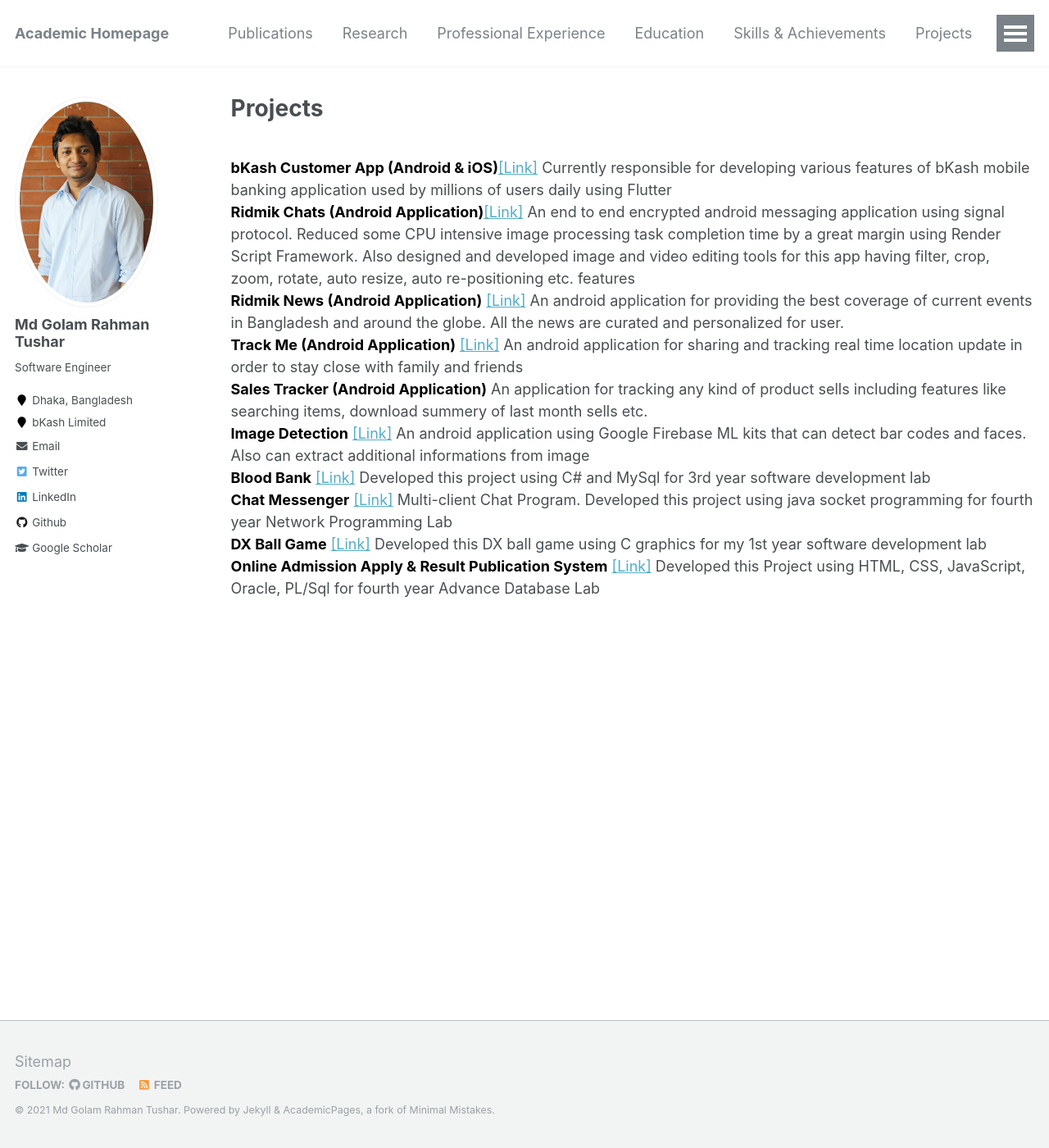
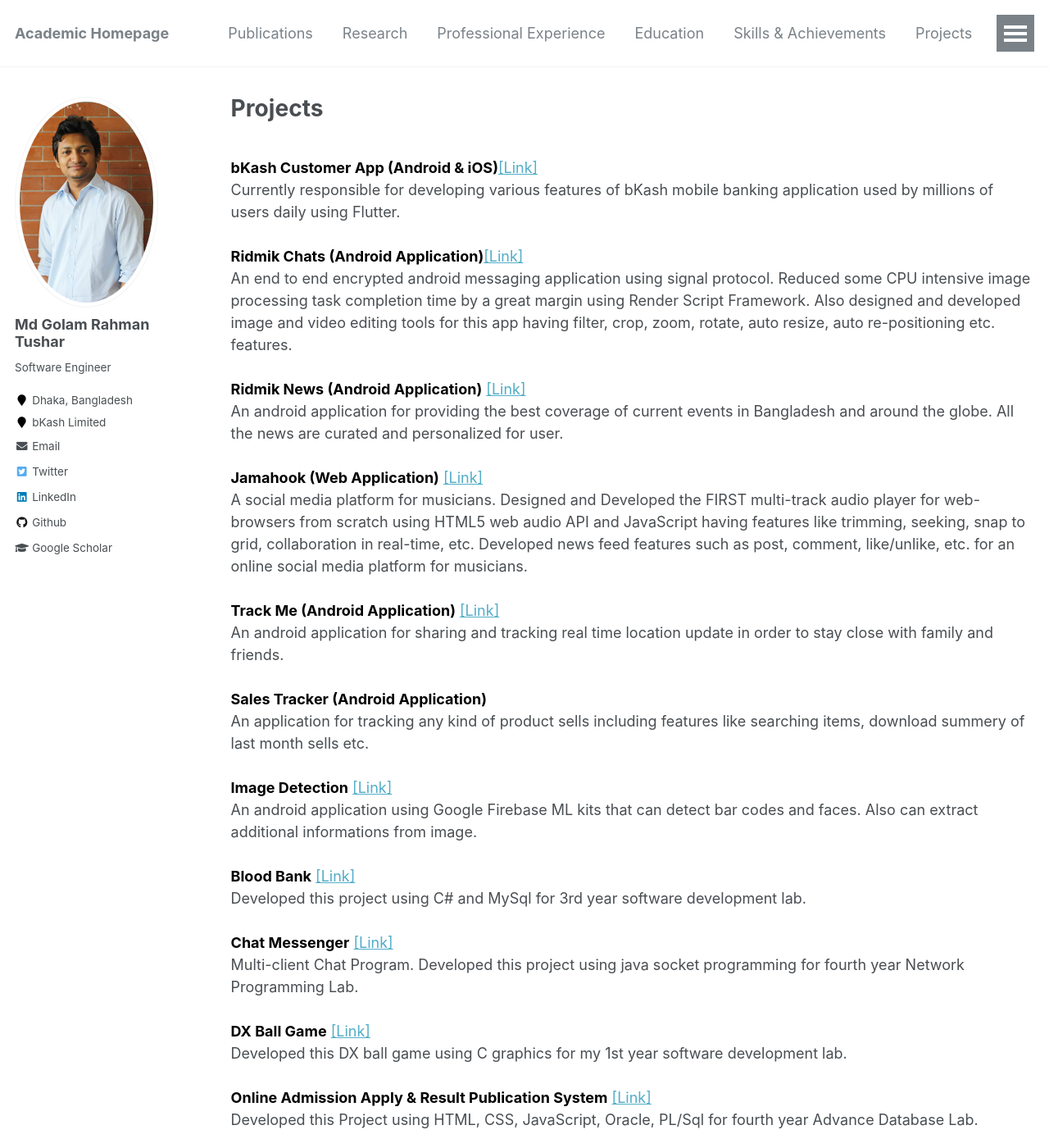
Before and after one commit to grtushar/grtushar.github.io, a Jekyll site: the page built from _pages/projects.md, in a window 1280 px wide and 1400 px high. Shown: the whole window at 82% size. Built offline with Jekyll 4.4.1, drawn with Linux system fonts in a browser that asks for light colours.

Commit message:
:sparkles: Update projects page

```diff
--- a/_pages/projects.md
+++ b/_pages/projects.md
@@ -8,33 +8,36 @@
 ---
 
 <br/>
-    <span style="color:black; font-weight:bold; font-size:18px">bKash Customer App (Android & iOS)</span>[[Link]](https://play.google.com/store/apps/details?id=com.bKash.customerapp&hl=en&gl=US)
-    Currently responsible for developing various features of bKash mobile banking application used by millions of users daily using Flutter
+    <span style="color:black; font-weight:bold; font-size:18px">bKash Customer App (Android & iOS)</span>[[Link]](https://play.google.com/store/apps/details?id=com.bKash.customerapp&hl=en&gl=US)<br/>
+    Currently responsible for developing various features of bKash mobile banking application used by millions of users daily using Flutter.<br/>
 <br/>
-    <span style="color:black; font-weight:bold; font-size:18px">Ridmik Chats (Android Application)</span>[[Link]](https://play.google.com/store/apps/details?id=ridmik.one&hl=en&gl=US)
-    An end to end encrypted android messaging application using signal protocol. Reduced some CPU intensive image processing task completion time by a great margin using Render Script Framework. Also designed and developed image and video editing tools for this app having filter, crop, zoom, rotate, auto resize, auto re-positioning etc. features
+    <span style="color:black; font-weight:bold; font-size:18px">Ridmik Chats (Android Application)</span>[[Link]](https://play.google.com/store/apps/details?id=ridmik.one&hl=en&gl=US)<br/>
+    An end to end encrypted android messaging application using signal protocol. Reduced some CPU intensive image processing task completion time by a great margin using Render Script Framework. Also designed and developed image and video editing tools for this app having filter, crop, zoom, rotate, auto resize, auto re-positioning etc. features.<br/>
 <br/>
-    <span style="color:black; font-weight:bold; font-size:18px">Ridmik News (Android Application)</span> [[Link]](https://play.google.com/store/apps/details?id=ridmik.news)
-    An android application for providing the best coverage of current events in Bangladesh and around the globe. All the news are curated and personalized for user.
+    <span style="color:black; font-weight:bold; font-size:18px">Ridmik News (Android Application)</span> [[Link]](https://play.google.com/store/apps/details?id=ridmik.news)<br/>
+    An android application for providing the best coverage of current events in Bangladesh and around the globe. All the news are curated and personalized for user.<br/>
 <br/>
-    <span style="color:black; font-weight:bold; font-size:18px">Track Me (Android Application)</span> [[Link]](https://apkgk.com/com.itsoul.lab.trackme)
-    An android application for sharing and tracking real time location update in order to stay close with family and friends
+    <span style="color:black; font-weight:bold; font-size:18px">Jamahook (Web Application)</span> [[Link]](https://jamahook.com/)<br/>
+    A social media platform for musicians. Designed and Developed the FIRST multi-track audio player for web-browsers from scratch using HTML5 web audio API and JavaScript having features like trimming, seeking, snap to grid, collaboration in real-time, etc. Developed news feed features such as post, comment, like/unlike, etc. for an online social media platform for musicians.<br/>
 <br/>
-    <span style="color:black; font-weight:bold; font-size:18px">Sales Tracker (Android Application)</span>
-    An application for tracking any kind of product sells including features like searching items, download summery of last month sells etc.
+    <span style="color:black; font-weight:bold; font-size:18px">Track Me (Android Application)</span> [[Link]](https://apkgk.com/com.itsoul.lab.trackme)<br/>
+    An android application for sharing and tracking real time location update in order to stay close with family and friends.<br/>
 <br/>
-    <span style="color:black; font-weight:bold; font-size:18px">Image Detection</span> [[Link]](https://github.com/grtushar/Image-Detection)
-    An android application using Google Firebase ML kits that can detect bar codes and faces. Also can extract additional informations from image
+    <span style="color:black; font-weight:bold; font-size:18px">Sales Tracker (Android Application)</span><br/>
+    An application for tracking any kind of product sells including features like searching items, download summery of last month sells etc.<br/>
 <br/>
-    <span style="color:black; font-weight:bold; font-size:18px">Blood Bank</span> [[Link]](https://github.com/grtushar/Blood-Bank)
-    Developed this project using C# and MySql for 3rd year software development lab
+    <span style="color:black; font-weight:bold; font-size:18px">Image Detection</span> [[Link]](https://github.com/grtushar/Image-Detection)<br/>
+    An android application using Google Firebase ML kits that can detect bar codes and faces. Also can extract additional informations from image.<br/>
 <br/>
-    <span style="color:black; font-weight:bold; font-size:18px">Chat Messenger</span> [[Link]](https://github.com/grtushar/Chat-Messenger)
-    Multi-client Chat Program. Developed this project using java socket programming for fourth year Network Programming Lab
+    <span style="color:black; font-weight:bold; font-size:18px">Blood Bank</span> [[Link]](https://github.com/grtushar/Blood-Bank)<br/>
+    Developed this project using C# and MySql for 3rd year software development lab.<br/>
 <br/>
-    <span style="color:black; font-weight:bold; font-size:18px">DX Ball Game</span> [[Link]](https://github.com/grtushar/DX-Ball-Game)
-    Developed this DX ball game using C graphics for my 1st year software development lab
+    <span style="color:black; font-weight:bold; font-size:18px">Chat Messenger</span> [[Link]](https://github.com/grtushar/Chat-Messenger)<br/>
+    Multi-client Chat Program. Developed this project using java socket programming for fourth year Network Programming Lab.<br/>
 <br/>
-    <span style="color:black; font-weight:bold; font-size:18px">Online Admission Apply & Result Publication System</span> [[Link]](https://github.com/grtushar/Online-Admission-Apply-Result-Publication-System)
-    Developed this Project using HTML, CSS, JavaScript, Oracle, PL/Sql for fourth year Advance Database Lab
+    <span style="color:black; font-weight:bold; font-size:18px">DX Ball Game</span> [[Link]](https://github.com/grtushar/DX-Ball-Game)<br/>
+    Developed this DX ball game using C graphics for my 1st year software development lab.<br/>
 <br/>
+    <span style="color:black; font-weight:bold; font-size:18px">Online Admission Apply & Result Publication System</span> [[Link]](https://github.com/grtushar/Online-Admission-Apply-Result-Publication-System)<br/>
+    Developed this Project using HTML, CSS, JavaScript, Oracle, PL/Sql for fourth year Advance Database Lab.<br/>
+<br/>
```
Also changed, not shown: 2 other files.
